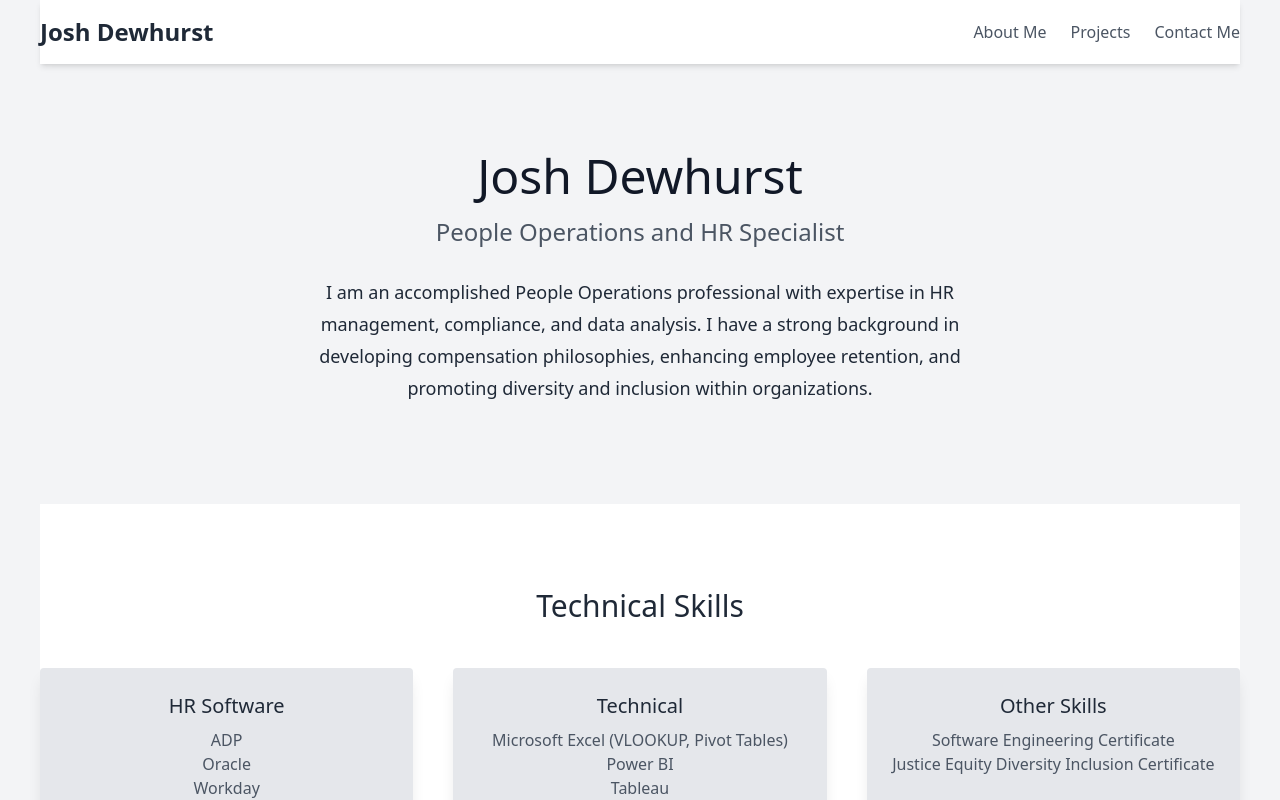
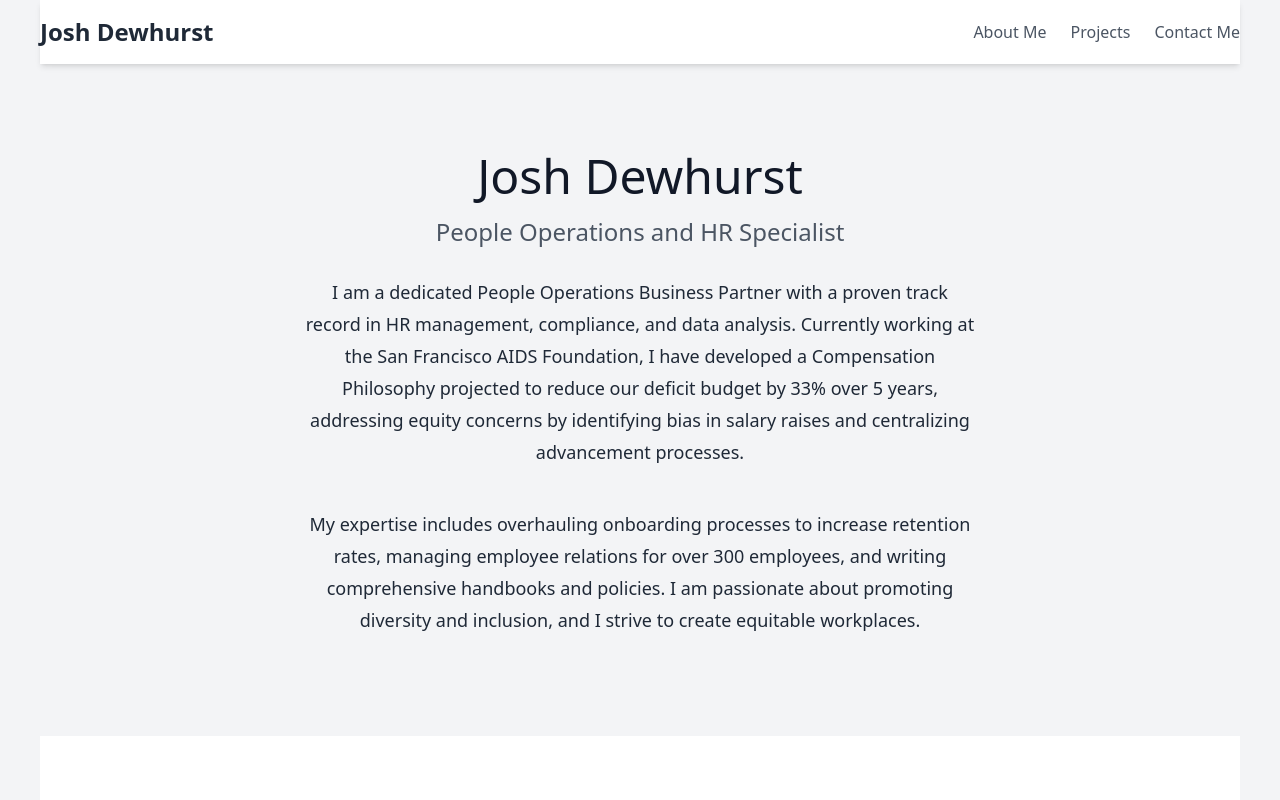
Before and after one commit to joshdewhurst/portfolio, a Next.js app: page / in a window 1280 px wide. Shown: the top 800 px of the page. Built offline with nearby package versions, Linux system fonts and the light colour scheme.

Commit message:
Update index.js

```diff
--- a/pages/index.js
+++ b/pages/index.js
@@ -35,7 +35,10 @@ export default function Home() {
             <h2 className="text-5xl py-2 text-gray-900 font-medium">Josh Dewhurst</h2>
             <h3 className="text-2xl py-2 text-gray-600">People Operations and HR Specialist</h3>
             <p className="text-lg py-5 leading-8 text-gray-800 max-w-2xl mx-auto">
-              I am an accomplished People Operations professional with expertise in HR management, compliance, and data analysis. I have a strong background in developing compensation philosophies, enhancing employee retention, and promoting diversity and inclusion within organizations.
+              I am a dedicated People Operations Business Partner with a proven track record in HR management, compliance, and data analysis. Currently working at the San Francisco AIDS Foundation, I have developed a Compensation Philosophy projected to reduce our deficit budget by 33% over 5 years, addressing equity concerns by identifying bias in salary raises and centralizing advancement processes.
+            </p>
+            <p className="text-lg py-5 leading-8 text-gray-800 max-w-2xl mx-auto">
+              My expertise includes overhauling onboarding processes to increase retention rates, managing employee relations for over 300 employees, and writing comprehensive handbooks and policies. I am passionate about promoting diversity and inclusion, and I strive to create equitable workplaces.
             </p>
           </div>
         </section>
```
